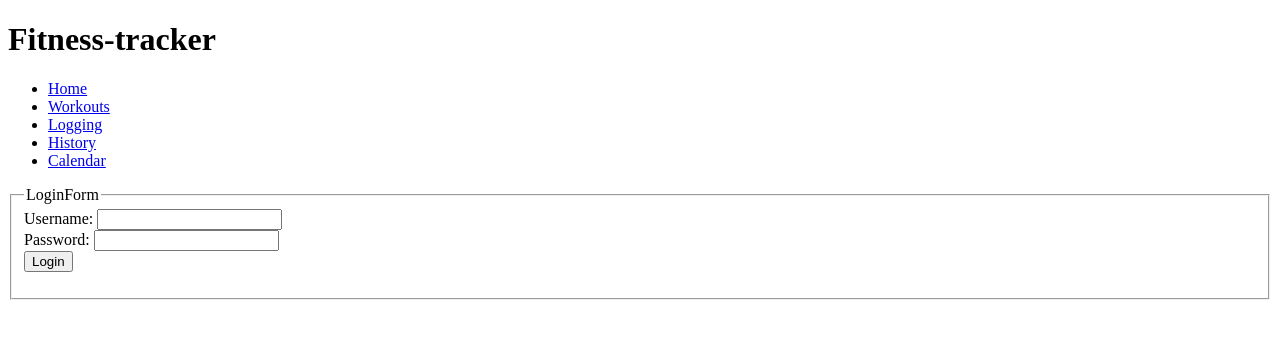
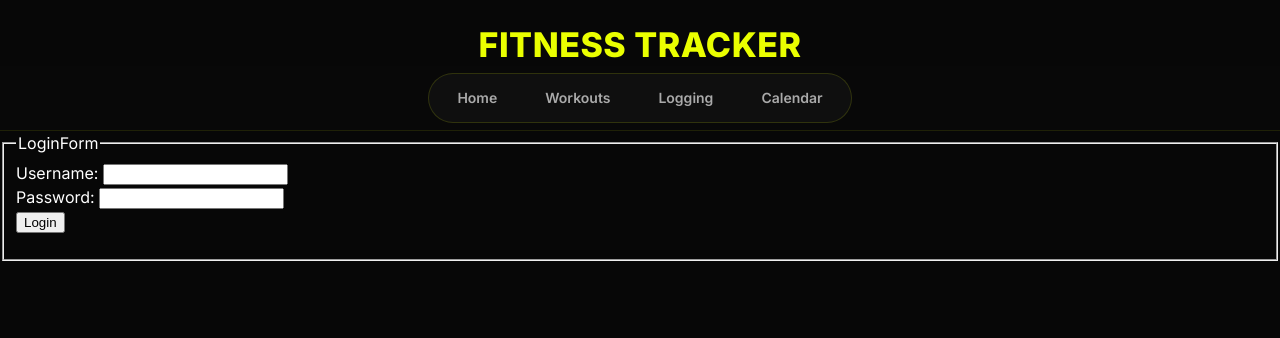
Before and after one commit to nickonick889/fitness-tracker, a React (Vite) app in the folder frontend/: page /login in a window 1280 px wide. Shown: the top 338 px of the page. Built offline with nearby package versions, Linux system fonts and the light colour scheme; no server answers.

Commit message:
Changed Navbar

```diff
--- a/frontend/index.html
+++ b/frontend/index.html
@@ -3,6 +3,9 @@
   <head>
     <meta charset="UTF-8" />
     <link rel="icon" type="image/svg+xml" href="/favicon.svg" />
+    <link rel="preconnect" href="https://fonts.googleapis.com">
+    <link rel="preconnect" href="https://fonts.gstatic.com" crossorigin>
+    <link href="https://fonts.googleapis.com/css2?family=Inter:wght@400;500;600;700;800&display=swap" rel="stylesheet">
     <meta name="viewport" content="width=device-width, initial-scale=1.0" />
     <title>fitness-tracker-frontend</title>
   </head>
--- a/frontend/package.json
+++ b/frontend/package.json
@@ -10,6 +10,9 @@
     "preview": "vite preview"
   },
   "dependencies": {
+    "@emotion/react": "^11.14.0",
+    "@emotion/styled": "^11.14.1",
+    "@mui/material": "^9.0.0",
     "jsonwebtoken": "^9.0.3",
     "react": "^19.2.4",
     "react-dom": "^19.2.4",
--- a/frontend/src/App.jsx
+++ b/frontend/src/App.jsx
@@ -7,6 +7,7 @@ import Secret from "./components/Secret";
 import SignupForm from "./components/SignInForm";
 import { UserContext } from "./contexts/UserContext";
 import Navbar from "./components/Navbar";
+import Typography from "@mui/material/Typography";
 
 const App = () => {
   //? store the logged in UserID
@@ -16,9 +17,9 @@ const App = () => {
   if (!user) {
     return (
       <>
-        <h1>
-          Fitness-tracker
-        </h1>
+        <Typography variant="h4" sx={{ textAlign: "center", mt: 3, color: "#eaff00" }}>
+          FITNESS TRACKER
+        </Typography>
         <Navbar />
         <Routes>
           <Route path="/users/new" element={<SignupForm />} />
--- a/frontend/src/components/LoginForm.jsx
+++ b/frontend/src/components/LoginForm.jsx
@@ -1,7 +1,7 @@
 import { useContext, useState } from "react";
 import { useNavigate } from "react-router-dom";
 import { UserContext } from "../contexts/UserContext";
-import { login } from "../services/loginService";
+import { login } from "../services/LoginService";
 
 export default function LoginForm() {
   const { setUser } = useContext(UserContext);
--- a/frontend/src/components/Navbar.jsx
+++ b/frontend/src/components/Navbar.jsx
@@ -1,25 +1,73 @@
+import AppBar from "@mui/material/AppBar";
+import Toolbar from "@mui/material/Toolbar";
+import Typography from "@mui/material/Typography";
+import Button from "@mui/material/Button";
+import Box from "@mui/material/Box";
 import { NavLink } from "react-router-dom";
+// import logo from "../assets/logo.png";
+
 
 export default function Navbar() {
+  const navItems = [
+    { label: "Home", path: "/" },
+    { label: "Workouts", path: "/workouts" },
+    { label: "Logging", path: "/logging" },
+    { label: "Calendar", path: "/calendar" },
+  ];
+
   return (
-    <nav>
-      <ul>
-        <li>
-          <NavLink to="/">Home</NavLink>
-        </li>
-        <li>
-          <NavLink to="/Workouts">Workouts</NavLink>
-        </li>
-        <li>
-          <NavLink to="/logging">Logging</NavLink>
-        </li>
-        <li>
-          <NavLink to="/history">History</NavLink>
-        </li>
-        <li>
-          <NavLink to="/calendar">Calendar</NavLink>
-        </li>
-      </ul>
-    </nav>
+    <AppBar
+      position="sticky"
+      elevation={0}
+      sx={{
+        background: "rgba(10,10,10,0.6)",
+        backdropFilter: "blur(10px)",
+        borderBottom: "1px solid rgba(234,255,0,0.1)",
+      }}
+    >
+      <Toolbar sx={{ display: "flex", justifyContent: "center" }}>
+        {/* Center container */}
+        <Box
+          sx={{
+            display: "flex",
+            alignItems: "center",
+            gap: 2,
+            background: "rgba(255,255,255,0.03)",
+            padding: "6px 12px",
+            borderRadius: "999px",
+            border: "1px solid rgba(234,255,0,0.15)",
+          }}
+        >
+          {navItems.map((item) => (
+            <NavLink key={item.path} to={item.path} style={{ textDecoration: "none" }}>
+              {({ isActive }) => (
+                <Button
+                  sx={{
+                    color: isActive ? "#eaff00" : "#aaa",
+                    fontWeight: 600,
+                    borderRadius: "999px",
+                    px: 2,
+                    textTransform: "none",
+                    transition: "0.2s",
+                    background: isActive
+                      ? "rgba(234,255,0,0.08)"
+                      : "transparent",
+                    boxShadow: isActive
+                      ? "0 0 12px rgba(234,255,0,0.25)"
+                      : "none",
+                    "&:hover": {
+                      background: "rgba(234,255,0,0.08)",
+                      color: "#eaff00",
+                    },
+                  }}
+                >
+                  {item.label}
+                </Button>
+              )}
+            </NavLink>
+          ))}
+        </Box>
+      </Toolbar>
+    </AppBar>
   );
 }
--- a/frontend/src/components/Secret.jsx
+++ b/frontend/src/components/Secret.jsx
@@ -1,6 +1,6 @@
 import { useContext, useState } from "react";
 import { UserContext } from "../contexts/UserContext";
-import { secret } from "../services/loginService";
+import { secret } from "../services/LoginService";
 
 export default function Secret() {
   const [message, setMessage] = useState("");
--- a/frontend/src/index.css
+++ b/frontend/src/index.css
@@ -1,111 +1,5 @@
-:root {
-  --text: #6b6375;
-  --text-h: #08060d;
-  --bg: #fff;
-  --border: #e5e4e7;
-  --code-bg: #f4f3ec;
-  --accent: #aa3bff;
-  --accent-bg: rgba(170, 59, 255, 0.1);
-  --accent-border: rgba(170, 59, 255, 0.5);
-  --social-bg: rgba(244, 243, 236, 0.5);
-  --shadow:
-    rgba(0, 0, 0, 0.1) 0 10px 15px -3px, rgba(0, 0, 0, 0.05) 0 4px 6px -2px;
-
-  --sans: system-ui, 'Segoe UI', Roboto, sans-serif;
-  --heading: system-ui, 'Segoe UI', Roboto, sans-serif;
-  --mono: ui-monospace, Consolas, monospace;
-
-  font: 18px/145% var(--sans);
-  letter-spacing: 0.18px;
-  color-scheme: light dark;
-  color: var(--text);
-  background: var(--bg);
-  font-synthesis: none;
-  text-rendering: optimizeLegibility;
-  -webkit-font-smoothing: antialiased;
-  -moz-osx-font-smoothing: grayscale;
-
-  @media (max-width: 1024px) {
-    font-size: 16px;
-  }
-}
-
-@media (prefers-color-scheme: dark) {
-  :root {
-    --text: #9ca3af;
-    --text-h: #f3f4f6;
-    --bg: #16171d;
-    --border: #2e303a;
-    --code-bg: #1f2028;
-    --accent: #c084fc;
-    --accent-bg: rgba(192, 132, 252, 0.15);
-    --accent-border: rgba(192, 132, 252, 0.5);
-    --social-bg: rgba(47, 48, 58, 0.5);
-    --shadow:
-      rgba(0, 0, 0, 0.4) 0 10px 15px -3px, rgba(0, 0, 0, 0.25) 0 4px 6px -2px;
-  }
-
-  #social .button-icon {
-    filter: invert(1) brightness(2);
-  }
-}
-
 body {
   margin: 0;
+  background: #0a0a0a;
+  color: white;
 }
-
-#root {
-  width: 1126px;
-  max-width: 100%;
-  margin: 0 auto;
-  text-align: center;
-  border-inline: 1px solid var(--border);
-  min-height: 100svh;
-  display: flex;
-  flex-direction: column;
-  box-sizing: border-box;
-}
-
-h1,
-h2 {
-  font-family: var(--heading);
-  font-weight: 500;
-  color: var(--text-h);
-}
-
-h1 {
-  font-size: 56px;
-  letter-spacing: -1.68px;
-  margin: 32px 0;
-  @media (max-width: 1024px) {
-    font-size: 36px;
-    margin: 20px 0;
-  }
-}
-h2 {
-  font-size: 24px;
-  line-height: 118%;
-  letter-spacing: -0.24px;
-  margin: 0 0 8px;
-  @media (max-width: 1024px) {
-    font-size: 20px;
-  }
-}
-p {
-  margin: 0;
-}
-
-code,
-.counter {
-  font-family: var(--mono);
-  display: inline-flex;
-  border-radius: 4px;
-  color: var(--text-h);
-}
-
-code {
-  font-size: 15px;
-  line-height: 135%;
-  padding: 4px 8px;
-  background: var(--code-bg);
-}
--- a/frontend/src/main.jsx
+++ b/frontend/src/main.jsx
@@ -2,14 +2,20 @@ import { StrictMode } from "react";
 import { createRoot } from "react-dom/client";
 import { BrowserRouter } from "react-router-dom";
 import App from "./App.jsx";
+import theme from "./theme.js";
 import { UserProvider } from "./contexts/UserContext.jsx";
+import { ThemeProvider } from "@mui/material/styles";
+import { CssBaseline } from "@mui/material";
 
 createRoot(document.getElementById("root")).render(
   <StrictMode>
     <BrowserRouter>
-      <UserProvider>
-        <App />
-      </UserProvider>
+     <UserProvider>
+        <ThemeProvider theme={theme}>
+          <CssBaseline />
+            <App />
+        </ThemeProvider>
+     </UserProvider>
     </BrowserRouter>
   </StrictMode>,
 );
--- /dev/null
+++ b/frontend/src/theme.js
@@ -0,0 +1,30 @@
+import { createTheme } from "@mui/material/styles";
+
+const theme = createTheme({
+  palette: {
+    mode: "dark",
+    primary: {
+      main: "#eaff00",
+    },
+    background: {
+      default: "#070707",
+      paper: "#0f0f0f",
+    },
+  },
+
+  typography: {
+    fontFamily: "'Inter', system-ui, sans-serif",
+
+    h4: {
+      fontWeight: 800,
+      letterSpacing: "0.5px",
+    },
+
+    button: {
+      textTransform: "none",
+      fontWeight: 600,
+    },
+  },
+});
+
+export default theme;
```
Also changed, not shown: frontend/src/assets/logo.png (added), 1 other file (tests, documents, lock files or other folders).
